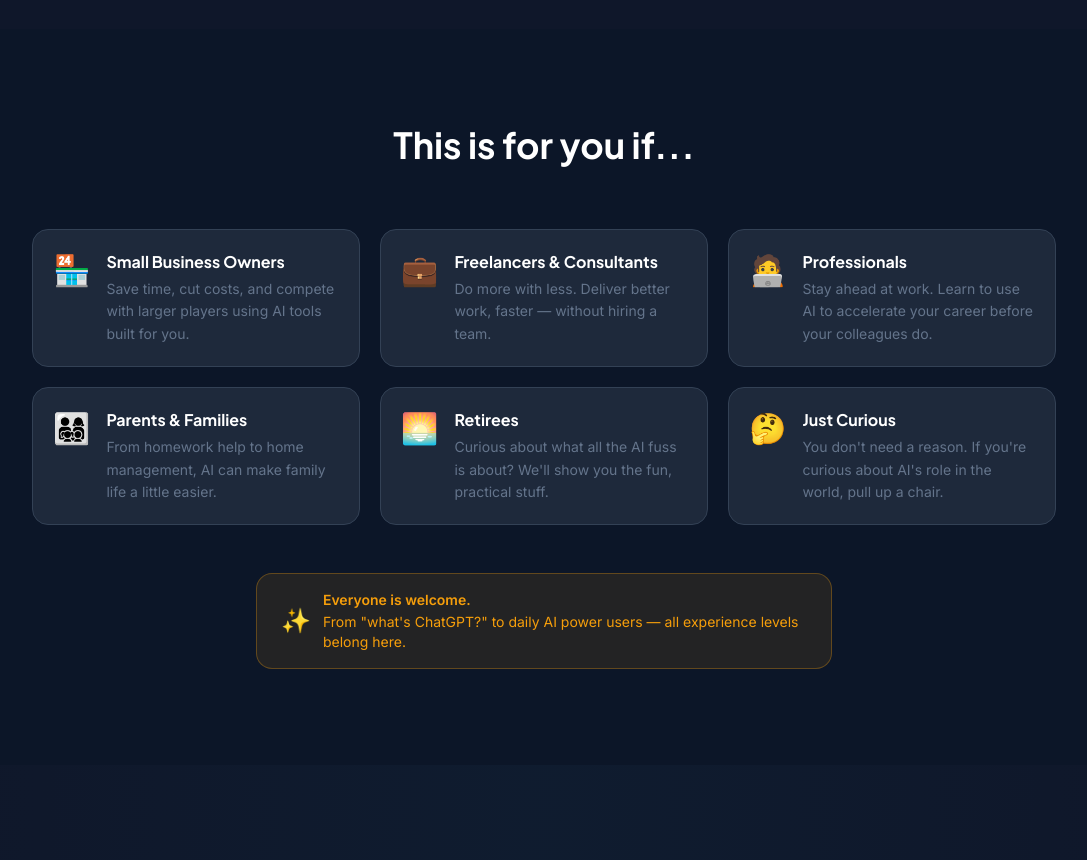
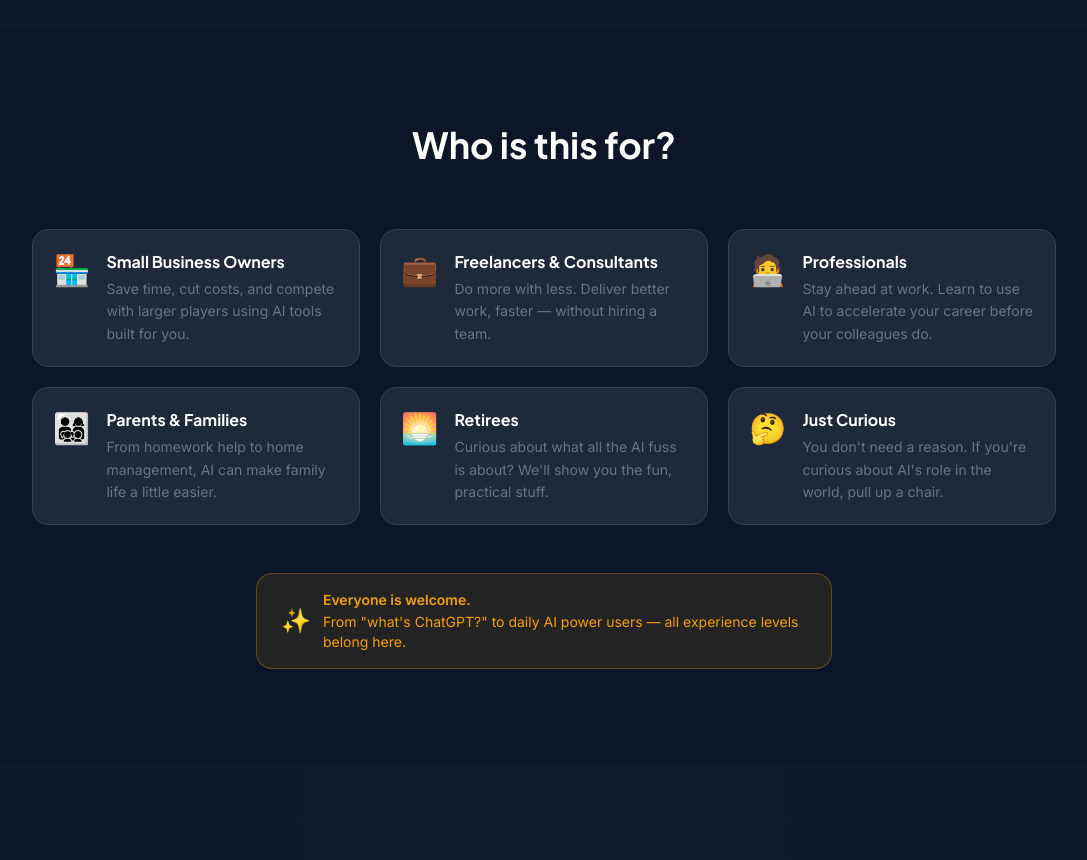
Before and after one commit to crhaines56-stack/ride-the-wave, a Next.js app: page / in a window 1280 px wide. Shown: the part 2740-3600 px from the top of the page, without its empty margins (96-1183 px from the left). Built offline with nearby package versions, Linux system fonts and the light colour scheme.

Commit message:
Section heading: 'This is for you if...' → 'Who is this for?'

```diff
--- a/components/WhoSection.tsx
+++ b/components/WhoSection.tsx
@@ -71,7 +71,7 @@ export default function WhoSection() {
             className="text-3xl md:text-4xl font-bold text-white mb-4"
             style={{ fontFamily: 'Plus Jakarta Sans, sans-serif' }}
           >
-            This is for you if...
+            Who is this for?
           </h2>
 
         </motion.div>
```
